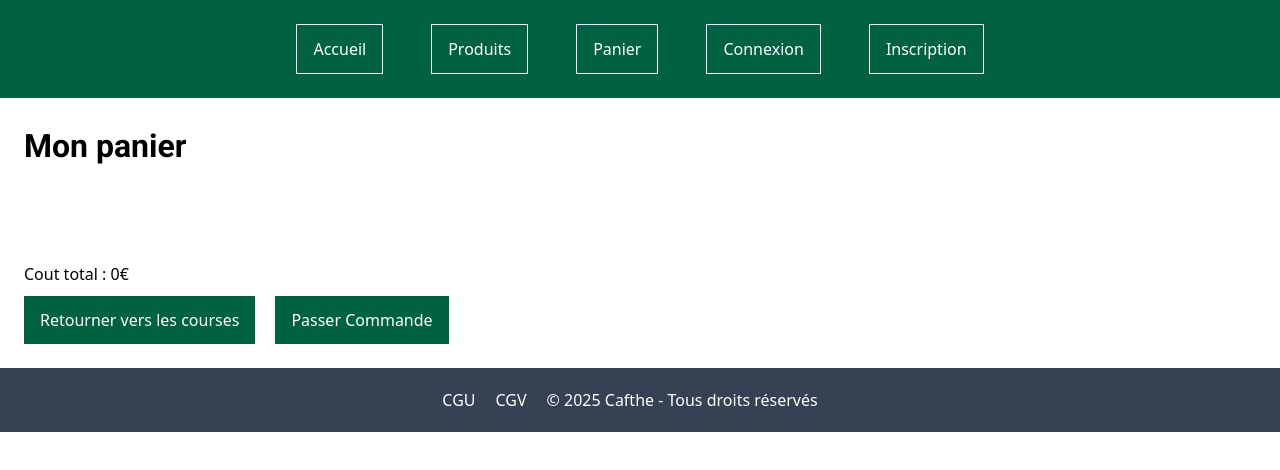
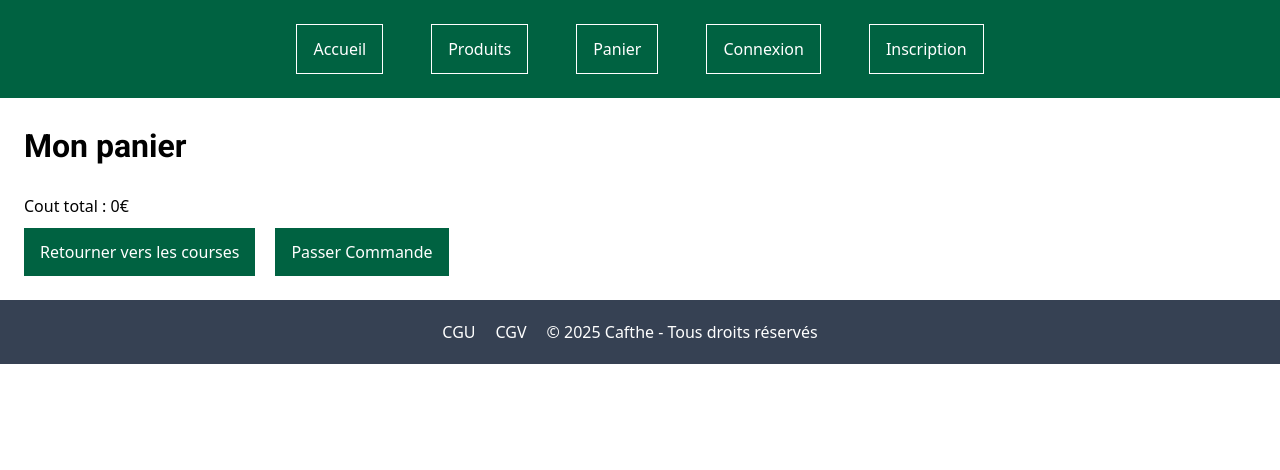
Before and after one commit to aurelienachard/ecommerce_cafthe, a React (Vite) app in the folder front-end/: page /panier in a window 1280 px wide. Shown: the top 470 px of the page. Built offline with nearby package versions, Linux system fonts and the light colour scheme.

Commit message:
fix: quelques modifications

```diff
--- a/front-end/src/components/forgetpwd.jsx
+++ b/front-end/src/components/forgetpwd.jsx
@@ -17,9 +17,13 @@ const Fortgetpwd = () => {
             newPassword
         }
 
+        // utilisation d'axios avec le verb put pour mettre a jour des informations
+        // data contient les donnees a envoyer au serveur
+
         axios.put('http://localhost:3001/utilisateurs/newpassword', data, {
             headers: {
                 'Authorization' : `Bearer ${token}`
+                // le headers contient le token
             }
         })
         .then((response) => {
--- a/front-end/src/components/panier.jsx
+++ b/front-end/src/components/panier.jsx
@@ -32,10 +32,10 @@ const Panier = () => {
     return (
         <div className="p-[24px]">
             <h1 className="font-bold font-[roboto] text-[32px] mb-[24px]">Mon panier</h1>
-                <div className="p-[24px]">
+                <div>
                     <form>
                         {panier.map(item =>
-                            <div key={item.id} className="flex justify-between items-center">
+                            <div key={item.id} className="flex justify-between items-center border p-[16px]">
                                 <p>{item.nom}</p>
                                 <p>{item.prix}€</p>
                                 <p>{item.quantite}</p>
--- a/front-end/src/components/profile.jsx
+++ b/front-end/src/components/profile.jsx
@@ -9,6 +9,7 @@ const Profile = () => {
                 <Link to="/fortgetpwd" className=" mt-[16px] text-green-principale">Modifier son mot de passe</Link>
                 <Link to="/profileconfig" className=" mt-[16px] text-green-principale">Modifier son profil</Link>
                 <Link to="/postalconfig" className=" mt-[16px] text-green-principale">Modifier son adresse postal</Link>
+                <Link to="/commande" className="mt-[16px] text-green-principale">Voir les commandes</Link>
             </div>
         </div>
     )
```
